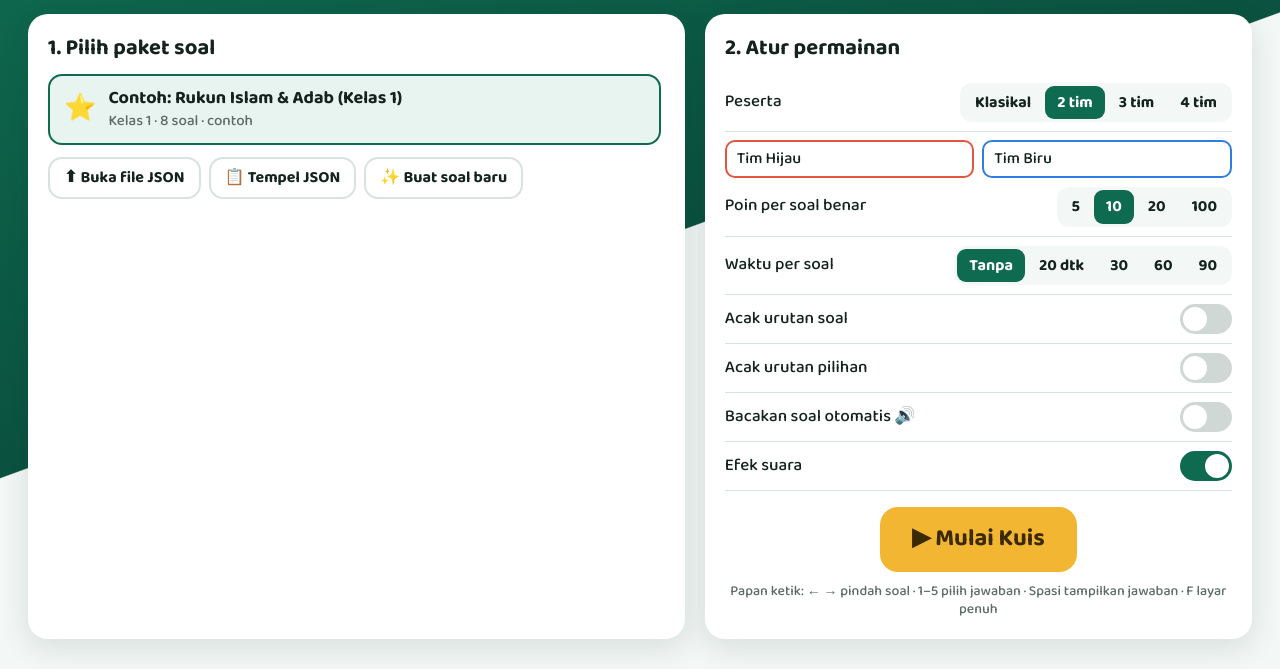
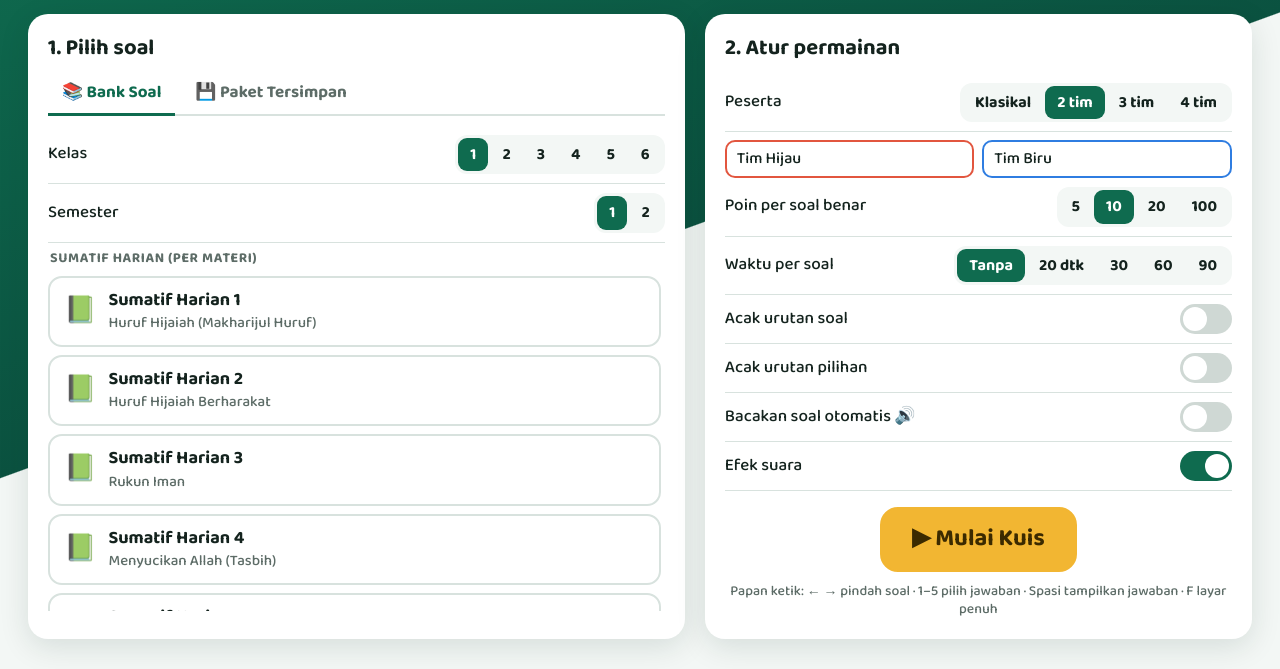
Before and after one commit to rudihartono91/rudihartono91.github.io, a plain HTML site: page kuis-pid/index.html in a window 1280 px wide. Shown: the part 92-761 px from the top of the page. Drawn offline with Linux system fonts and the light colour scheme.

Commit message:
Kuis Kelas: tab Bank Soal (pilih kelas, semester, Sumatif Harian per materi / SAS) dan hapus paket tersimpan
Co-Authored-By: Claude Opus 5.5 <noreply@anthropic.com>
Claude-Session: https://claude.ai/code/session_01GhxNiCtxCc5i3XeBmQiSYS

```diff
--- a/kuis-pid/index.html
+++ b/kuis-pid/index.html
@@ -46,6 +46,12 @@ button,select,input,textarea{font:inherit;color:inherit}
 .paket .ic{font-size:26px}
 .paket b{display:block;font-size:18px}
 .paket small{color:var(--abu);font-size:15px}
+.tabs{display:flex;gap:6px;margin-bottom:10px;border-bottom:2px solid var(--garis)}
+.tabs button{border:0;background:none;padding:8px 14px;font-weight:700;font-size:17px;cursor:pointer;border-bottom:3px solid transparent;margin-bottom:-2px;color:var(--abu)}
+.tabs button.on{color:var(--hijau);border-color:var(--hijau)}
+.grp{font-weight:700;color:var(--abu);font-size:14px;text-transform:uppercase;letter-spacing:.04em;margin:6px 2px 0}
+.paket .del{margin-left:auto;border:0;background:none;font-size:20px;cursor:pointer;opacity:.55;padding:4px 8px}
+.paket .del:hover{opacity:1}
 .src-btns{display:flex;gap:8px;flex-wrap:wrap;margin-top:12px}
 .src-btns .btn{font-size:16px;padding:8px 14px}
 .muted{color:var(--abu)}
@@ -160,12 +166,21 @@ table.qt th,table.qt td{border:1px solid currentColor;padding:4px 10px}
   </div>
   <div class="setup-body">
     <div class="card">
-      <h2>1. Pilih paket soal</h2>
+      <h2>1. Pilih soal</h2>
+      <div class="tabs" id="tabSumber"><button data-t="bank" class="on">📚 Bank Soal</button><button data-t="simpan">💾 Paket Tersimpan</button></div>
+      <div id="vBank">
+        <div class="set-row"><span>Kelas</span><div class="seg" id="segKelas"><button data-v="1">1</button><button data-v="2">2</button><button data-v="3">3</button><button data-v="4">4</button><button data-v="5">5</button><button data-v="6">6</button></div></div>
+        <div class="set-row"><span>Semester</span><div class="seg" id="segSem"><button data-v="1">1</button><button data-v="2">2</button></div></div>
+        <div class="paket-list" id="bankList"><p class="muted">Memuat bank soal…</p></div>
+      </div>
+      <div id="vSimpan" hidden>
+      <p class="muted" style="margin:0 0 8px">Paket yang pernah dibuka dari Bank Soal atau Generator Soal di perangkat ini.</p>
       <div class="paket-list" id="paketList"></div>
       <div class="src-btns">
         <label class="btn">⬆ Buka file JSON<input type="file" id="fileJSON" accept=".json,application/json" hidden></label>
         <button class="btn" id="btnTempel">📋 Tempel JSON</button>
         <a class="btn" href="../generator-soal/">✨ Buat soal baru</a>
+      </div>
       </div>
     </div>
     <div class="card">
@@ -279,15 +294,54 @@ let pakets=[],pilih=null,game=null,timerId=null;
 function loadPakets(){
   const bank=LS.get('paiBank',[]).map(normPaket).filter(p=>p.soal.length);
   const extra=LS.get('kuisExtra',[]).map(normPaket);
-  pakets=[...bank,...extra.filter(e=>!bank.some(b=>b.id===e.id)),DEMO];
+  pakets=[...(bankPaket?[bankPaket]:[]),...bank,...extra.filter(e=>!bank.some(b=>b.id===e.id)),DEMO];
   const q=new URLSearchParams(location.search).get('paket');
-  if(!pilih)pilih=(q&&pakets.find(p=>p.id===q))?q:pakets[0].id;
+  if(!pilih&&q&&pakets.find(p=>p.id===q)){pilih=q;tabSumber('simpan')}
   renderPakets();
 }
 function renderPakets(){
-  $('#paketList').innerHTML=pakets.map(p=>`<button class="paket ${p.id===pilih?'on':''}" data-id="${esc(p.id)}"><span class="ic">${p.id==='demo'?'⭐':'📘'}</span><span><b>${esc(p.judul)}</b><small>${p.kelas?'Kelas '+esc(p.kelas)+' · ':''}${p.soal.length} soal${p.id==='demo'?' · contoh':''}</small></span></button>`).join('');
+  const sp=pakets.filter(p=>!p.bank);
+  $('#paketList').innerHTML=sp.map(p=>`<div class="paket ${p.id===pilih?'on':''}" data-id="${esc(p.id)}" role="button" tabindex="0"><span class="ic">${p.id==='demo'?'⭐':'📘'}</span><span><b>${esc(p.judul)}</b><small>${p.kelas?'Kelas '+esc(p.kelas)+' · ':''}${p.soal.length} soal${p.id==='demo'?' · contoh':''}</small></span>${p.id==='demo'?'':`<button class="del" data-del="${esc(p.id)}" title="Hapus dari daftar">🗑</button>`}</div>`).join('');
+  renderBank();
 }
-$('#paketList').onclick=e=>{const b=e.target.closest('.paket');if(!b)return;pilih=b.dataset.id;renderPakets()};
+$('#paketList').onclick=e=>{const d=e.target.closest('[data-del]');
+  if(d){const id=d.dataset.del;if(!confirm('Hapus paket ini dari daftar?'))return;LS.set('paiBank',LS.get('paiBank',[]).filter(x=>x.id!==id));LS.set('kuisExtra',LS.get('kuisExtra',[]).filter(x=>x.id!==id));if(pilih===id)pilih=null;loadPakets();return}
+  const b=e.target.closest('.paket');if(!b)return;pilih=b.dataset.id;renderPakets()};
+
+/* --- bank soal bawaan (langsung dari data Bank Soal) --- */
+let BK=LS.get('kuisBank',{kelas:1,sem:1}),bankPaket=null;
+const BAB=k=>k<=2?{pg:10,isian:5,uraian:0}:k===3?{pg:10,isian:5,uraian:5}:{pg:15,isian:10,uraian:5};
+const SASJ=k=>k<=2?{pg:15,isian:10,uraian:5}:k===3?{pg:15,isian:15,uraian:5}:{pg:20,isian:15,uraian:5};
+const URUTB=['pg','pgk','bs','jodoh','isian','uraian'];
+function muatKelas(k){return new Promise(res=>{window.BANK_SOAL=window.BANK_SOAL||{};if(window.BANK_SOAL[k])return res(window.BANK_SOAL[k]);
+  const sc=document.createElement('script');sc.src='../bank-soal/data/kelas-'+k+'.js';sc.onload=()=>res(window.BANK_SOAL[k]||null);sc.onerror=()=>res(null);document.head.appendChild(sc)})}
+function segPilih(id,v){$$(id+' button').forEach(b=>b.classList.toggle('on',+b.dataset.v===v))}
+async function renderBank(){
+  segPilih('#segKelas',BK.kelas);segPilih('#segSem',BK.sem);
+  const d=await muatKelas(BK.kelas);if(!d){$('#bankList').innerHTML='<p class="muted">Bank soal belum bisa dimuat. Periksa koneksi internet.</p>';return}
+  const ms=d.materi.filter(m=>m.semester===BK.sem);
+  if(!ms.length){$('#bankList').innerHTML='<p class="muted">Belum ada materi untuk semester ini.</p>';return}
+  const on=x=>bankPaket&&bankPaket.bankKey===x&&pilih===bankPaket.id?'on':'';
+  $('#bankList').innerHTML='<div class="grp">Sumatif Harian (per materi)</div>'+ms.map((m,i)=>`<button class="paket ${on(m.id)}" data-bk="${esc(m.id)}"><span class="ic">📗</span><span><b>Sumatif Harian ${i+1}</b><small>${esc(m.judul)}</small></span></button>`).join('')
+    +'<div class="grp">Semua materi</div>'+`<button class="paket ${on('sas')}" data-bk="sas"><span class="ic">🏅</span><span><b>Sumatif Akhir Semester ${BK.sem}</b><small>Gabungan ${ms.length} materi semester ${BK.sem}</small></span></button>`;
+}
+function ambilSoal(ms,jml){
+  const out=[];
+  for(const b of URUTB){const n=jml[b]||0;if(!n)continue;
+    const per=ms.map(m=>shuffle(m.soal.filter(s=>s.bentuk===b).map(s=>({s,m}))));let got=[],i=0;
+    while(got.length<n&&per.some(a=>a.length)){const a=per[i++%per.length];if(a.length)got.push(a.shift())}
+    out.push(...got)}
+  return out.map(({s,m})=>({...s,gambar:(s.gambar||[]).map(g=>new URL('../bank-soal/'+g,location.href).href)}))}
+$('#segKelas').onclick=e=>{const b=e.target.closest('button');if(!b)return;BK.kelas=+b.dataset.v;LS.set('kuisBank',BK);renderBank()};
+$('#segSem').onclick=e=>{const b=e.target.closest('button');if(!b)return;BK.sem=+b.dataset.v;LS.set('kuisBank',BK);renderBank()};
+$('#bankList').onclick=async e=>{const b=e.target.closest('[data-bk]');if(!b)return;const d=await muatKelas(BK.kelas);const ms=d.materi.filter(m=>m.semester===BK.sem);
+  const key=b.dataset.bk,sas=key==='sas',pilihM=sas?ms:ms.filter(m=>m.id===key),no=ms.findIndex(m=>m.id===key)+1;
+  const soal=ambilSoal(pilihM,sas?SASJ(BK.kelas):BAB(BK.kelas));
+  const judul=sas?`Sumatif Akhir Semester ${BK.sem}`:`Sumatif Harian ${no}: ${pilihM[0].judul}`;
+  bankPaket={...normPaket({id:'bank-'+BK.kelas+'-'+key,judul,kelas:BK.kelas,soal}),bank:true,bankKey:key};
+  pilih=bankPaket.id;loadPakets();toast(judul+' · '+bankPaket.soal.length+' soal siap dimainkan.')};
+function tabSumber(t){$$('#tabSumber button').forEach(b=>b.classList.toggle('on',b.dataset.t===t));$('#vBank').hidden=t!=='bank';$('#vSimpan').hidden=t!=='simpan'}
+$('#tabSumber').onclick=e=>{const b=e.target.closest('button');if(b)tabSumber(b.dataset.t)};
 function tambahPaket(d){
   const arr=(Array.isArray(d)&&d.length&&d[0]&&d[0].soal)?d:[d];
   const ex=LS.get('kuisExtra',[]);let last;
```
